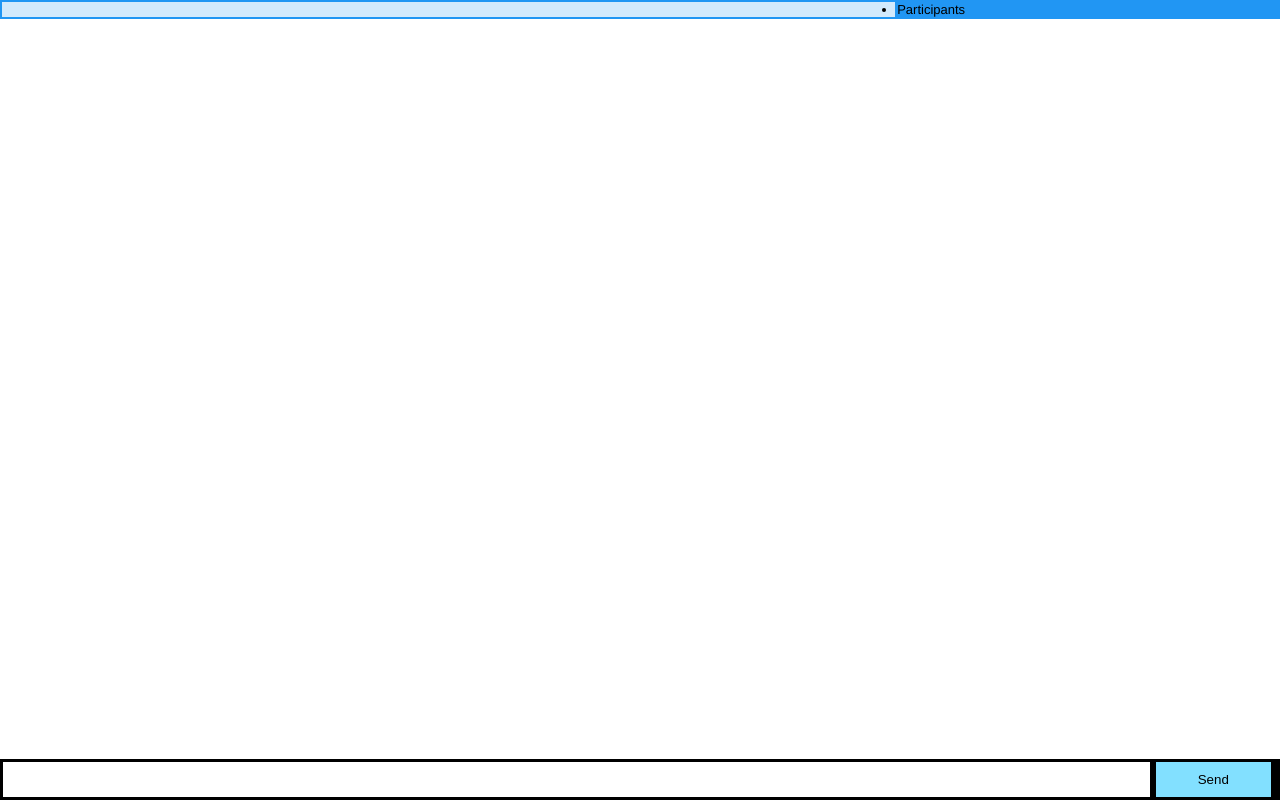
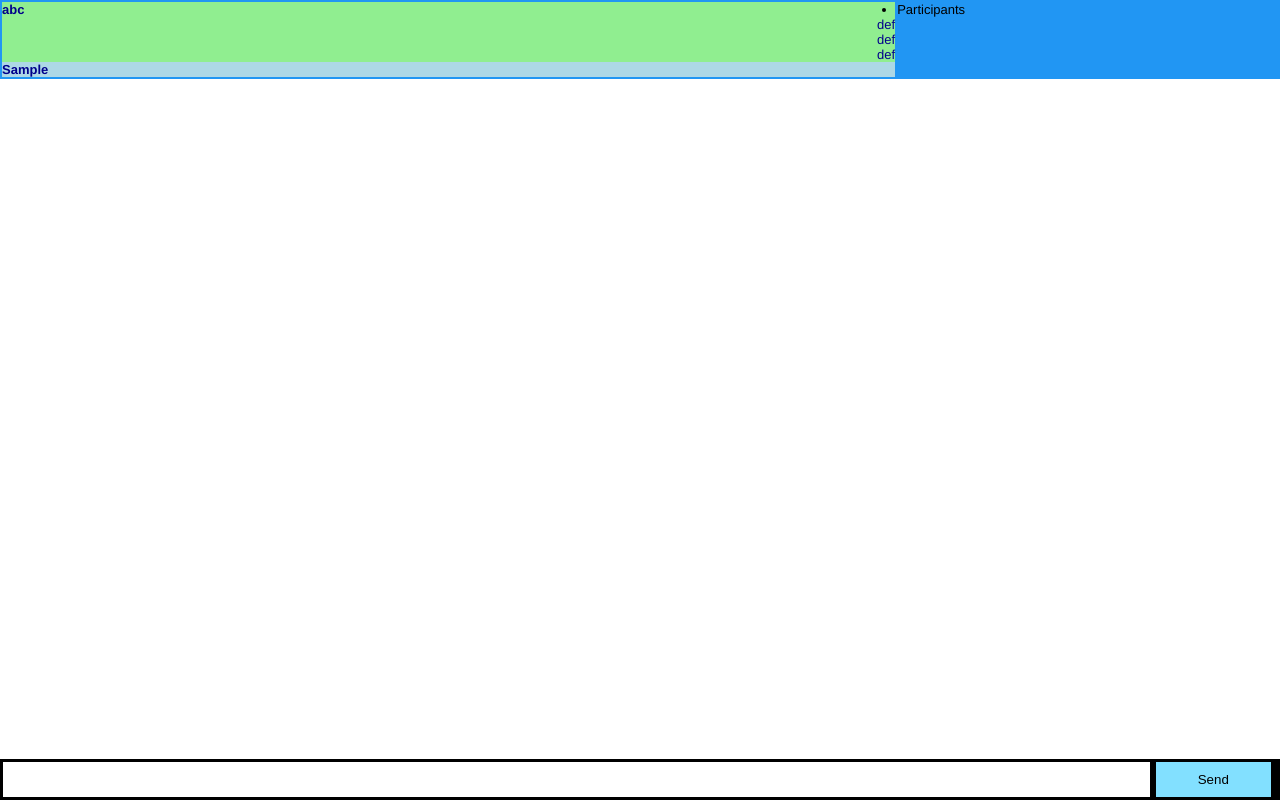
Before and after one commit to assertistrue/kaidan, a website: page index.html in a window 1280 px wide. Both pictures are taken after typing "Sample" into the empty fields and a click on the button "Send". Drawn offline with nearby package versions, Linux system fonts and the light colour scheme; no server answers.

Commit message:
update message html item from unsorted list item to individual DIV items

```diff
--- a/index.html
+++ b/index.html
@@ -21,14 +21,21 @@
         padding: 2px;
         grid-area: auto;
       }
-      .chatgrid-messagebox {
-        background-color: rgba(255, 255, 255, 0.8);
-        text-align: center;
-        padding:2px 3px;
-        font-size: 20px;
-        height: 100%;
-        overflow-y: scroll;
-        overflow-x: auto;
+
+      #MessageDiv {
+        background-color: lightgreen;
+        color: darkblue;
+      }
+
+      #MessageDiv .message-self {
+        text-align: left;
+        font-weight: bold;
+        background-color: lightblue;
+      }
+
+      #MessageDiv .message-others {
+        text-align: right;
+        font-weight: normal;
       }
 
     </style>
@@ -36,30 +43,26 @@
   <script src="/socket.io/socket.io.js"></script>
   <script src="https://code.jquery.com/jquery-1.11.1.js"></script>
   <script>
-    // var socket = io();
-
-    // // var socket = io('http://localhost');
-    // socket.on('news', function (data) {
-    //   console.log(data);
-    //   socket.emit('my other event', { my: 'data' });
-    // });
-
     $(function(){
       var socket = io('/KaiDan');
       socket.on('news', function (data) {
         console.log(data);
-        socket.emit('my other event', { my: 'data' });
+        socket.emit('Ctrl', { my: 'data' });
       });
 
       $('form').submit(function(){
-        socket.emit('chat message', {senderid:socket.id, msg:$('#m').val()});
+        var newMessage = $('#m').val();
+        $('#MessageDiv').append($('<div>').addClass('message-self').text(newMessage));
+        socket.emit('chat message', {senderid:socket.id, msg:newMessage});
         $('#m').val('');
         return false;
       });
 
       socket.on('chat message', function(msg){
-        $('#messages').append($('<li>').text(msg.msg));
-        AddMember(msg.senderid);
+        if (msg.senderid != this.id){
+            $('#MessageDiv').append($('<div>').addClass('message-others').text(msg.msg));
+            AddMember(msg.senderid);
+        }
       });
     });
 
@@ -74,8 +77,11 @@
   </script>
   <body>
     <div class="chatgrid-container">
-      <div class="chatgrid-messagebox">
-          <ul id="messages"></ul>
+      <div id="MessageDiv">
+        <div style="text-align: left; font-weight: bold">abc</div>
+        <div style="text-align: right">def</div>
+        <div style="text-align: right">def</div>
+        <div style="text-align: right">def</div>
       </div>
       <div>
         <ul id="participants">
@@ -86,5 +92,6 @@
     <form action="">
       <input id="m" autocomplete="off" /><button>Send</button>
     </form>
+
   </body>
 </html>
--- a/index.js
+++ b/index.js
@@ -6,11 +6,11 @@ io.on('connection', function(socket){
     console.log(`a user connected:{id:${socket.client.id}}`);
 
     socket.on('disconnect', function(obj){
-        console.log(`a user disconnected:${obj}`);
+        console.log(`a user (${this.client.id}) disconnected:${obj}`);
     });
 
     socket.emit('news', { hello: 'world' });
-    socket.on('my other event', function (data) {
+    socket.on('Ctrl', function (data) {
         console.log(data);
       });
 
```
